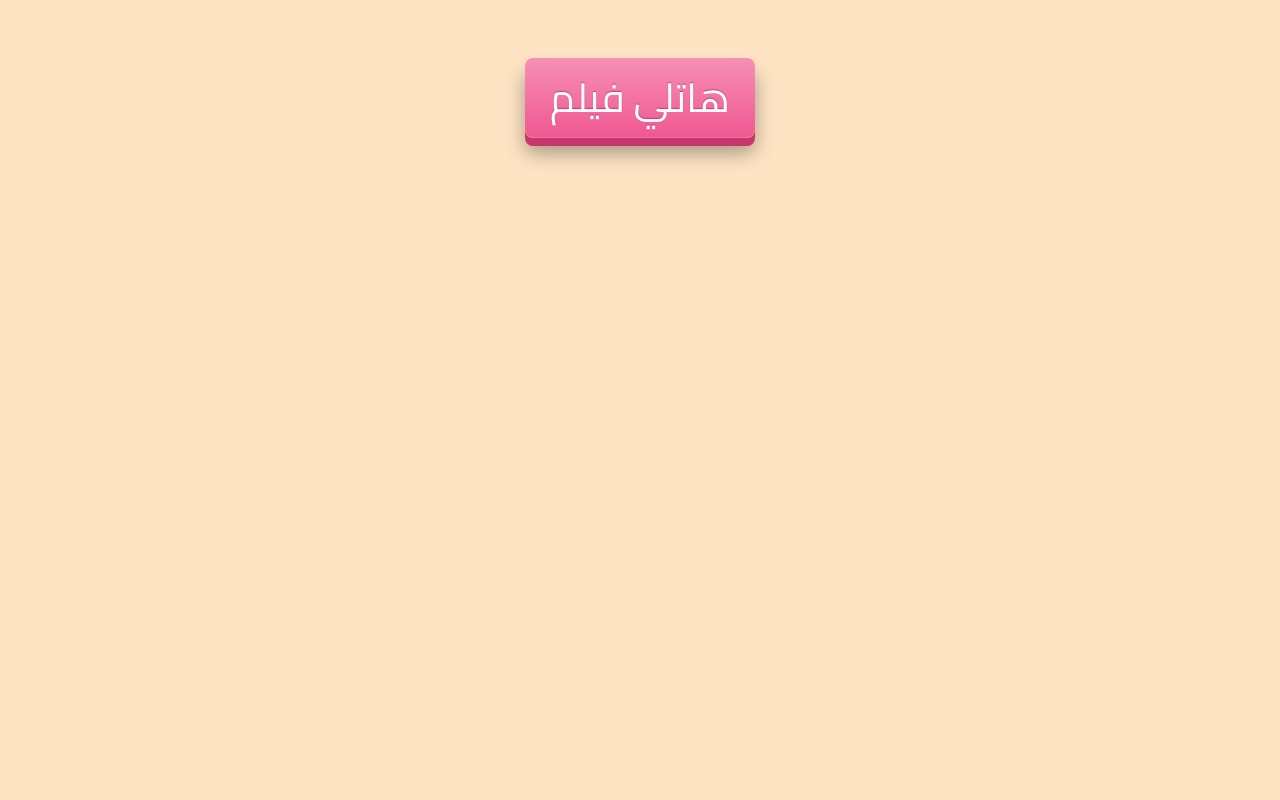
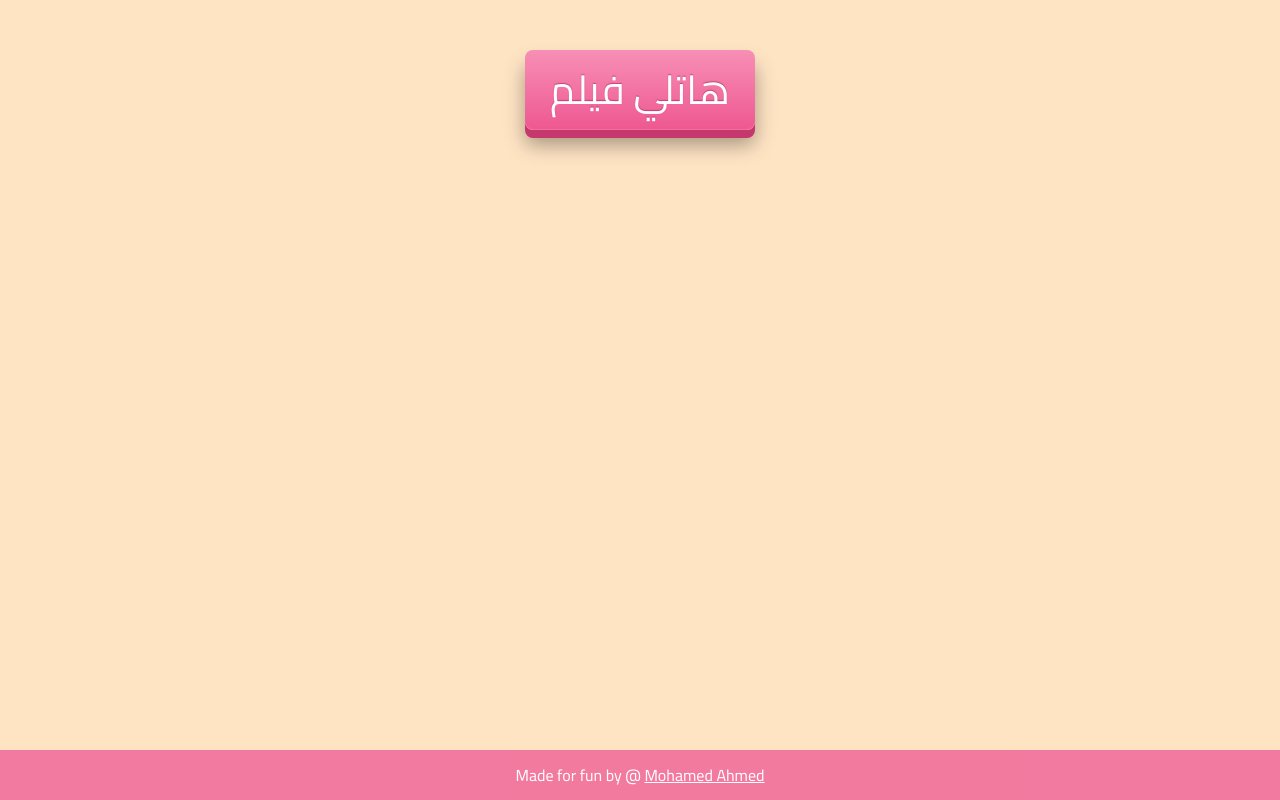
Before and after one commit to error17191/film-db, a PHP site: page /public/index.html in a window 1280 px wide. Run offline with PHP 8.4, Linux system fonts and the light colour scheme.

Commit message:
Added Copyrights

```diff
--- a/public/index.html
+++ b/public/index.html
@@ -19,6 +19,11 @@
 <br>
 <span id="film-year"></span>
 <br>
+<footer>
+    <p>
+        Made for fun by @ <a target="_blank" href="https://facebook.com/error17191">Mohamed Ahmed</a>
+    </p>
+</footer>
 <script src="https://unpkg.com/axios/dist/axios.min.js"></script>
 <script src="app.js"></script>
 </body>
--- a/public/style.css
+++ b/public/style.css
@@ -1,3 +1,7 @@
+*{
+    margin: 0;
+}
+
 body {
     text-align: center;
     background-color: bisque;
@@ -71,3 +75,20 @@ body {
 #film-year {
     color: #ec528d;
 }
+
+footer{
+    position: fixed;
+    height: 50px;
+    width: 100%;
+    background-color: rgba(239, 95, 150, 0.8);
+    bottom: 0;
+}
+
+footer p {
+    margin-top: 10px;
+    color: #ffffff;
+}
+
+footer p a{
+    color: #ffffff;
+}
```
Also changed, not shown: 1 other file.
